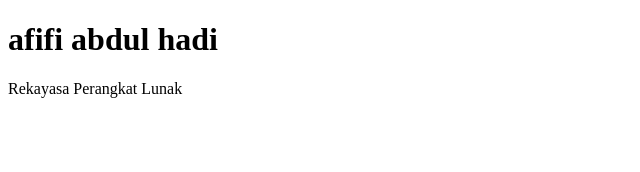
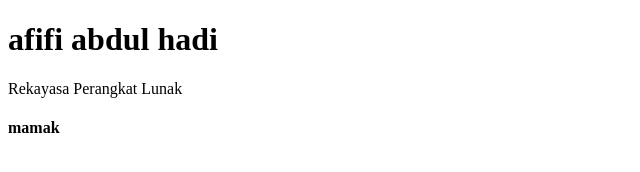
Before and after one commit to afifiabdulhadi/tescoba3, a plain HTML site: page index.html in a window 1280 px wide. Shown: the full height of the page, 0-640 px from the left. Drawn offline with Linux system fonts and the light colour scheme.

Commit message:
edit commit

```diff
--- a/index.html
+++ b/index.html
@@ -10,5 +10,7 @@
     <h1>afifi abdul hadi</h1>
     <p>Rekayasa Perangkat Lunak</p>
 
+    <h4>mamak</h4>
+
 </body>
 </html>
```
